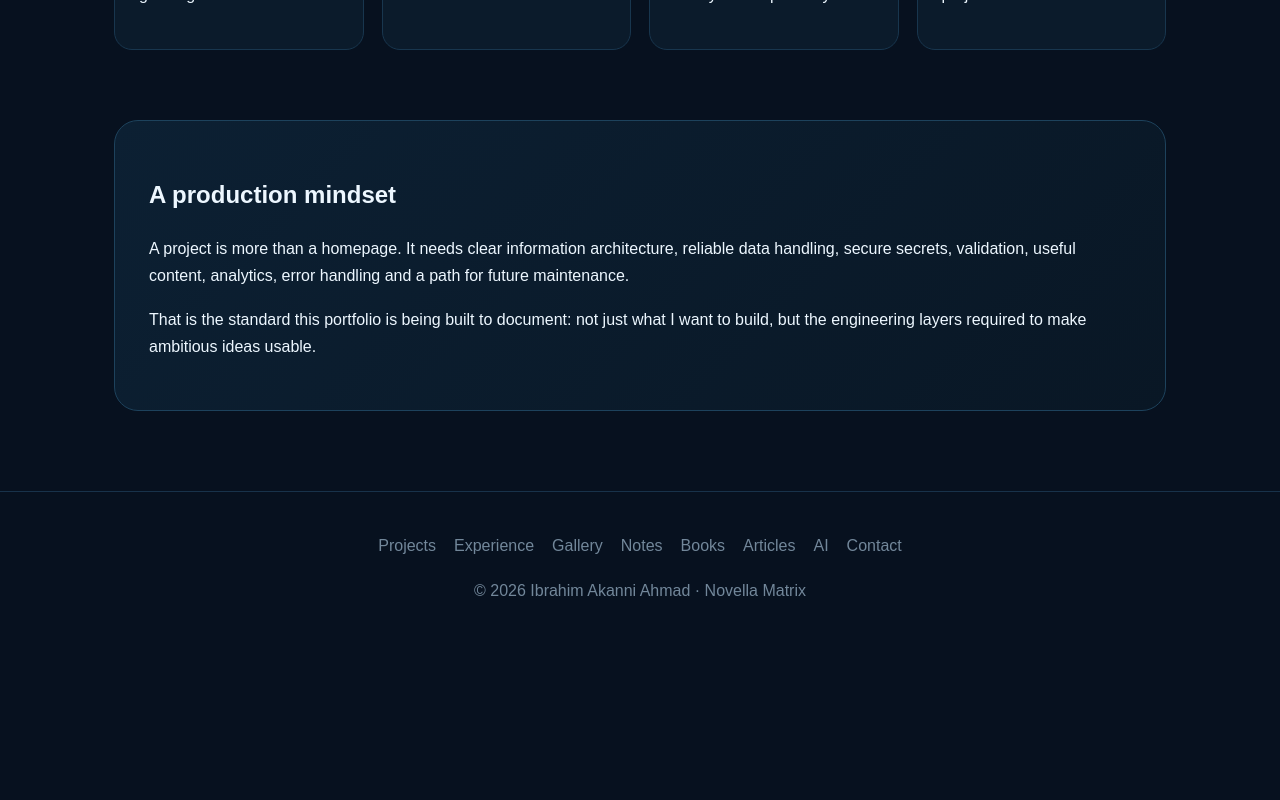
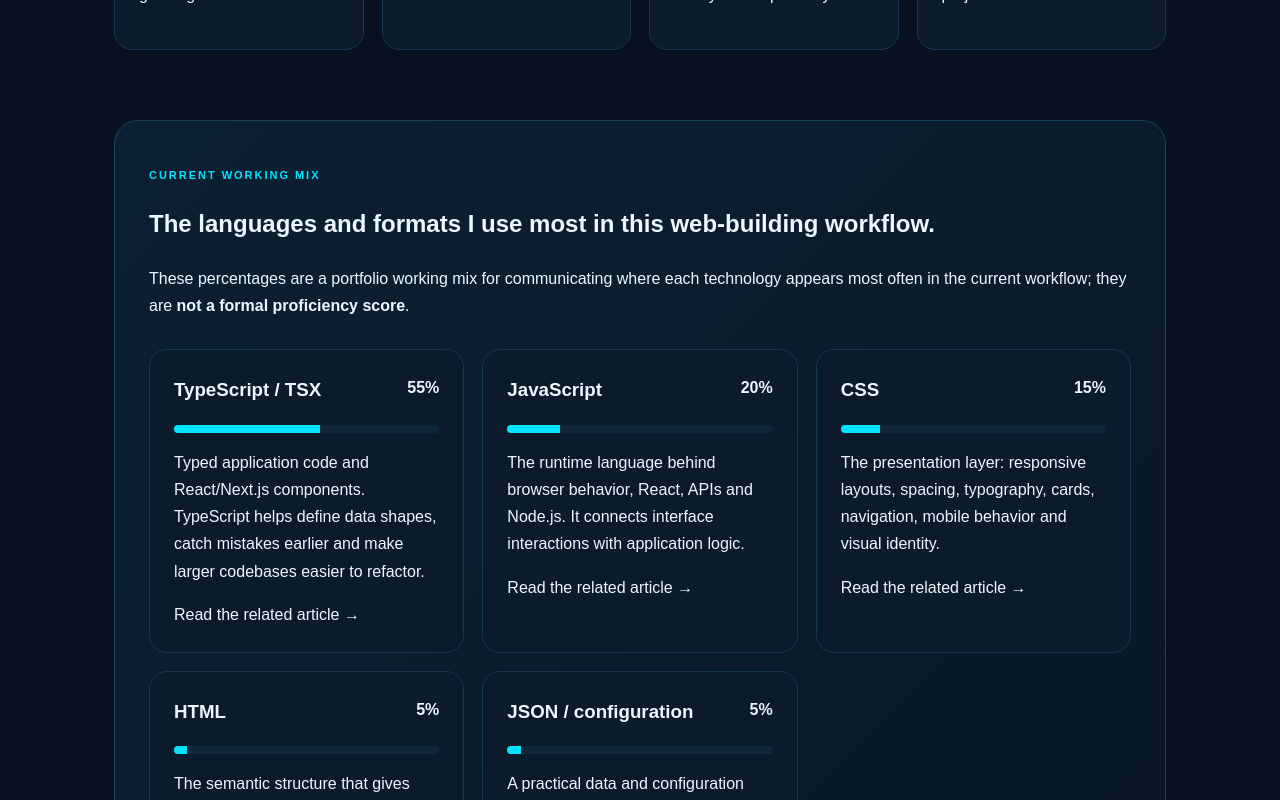
Before and after one commit to Stevebook001/Akode, a Next.js app: page /experience in a window 1280 px wide. Shown: the part 980-1780 px from the top of the page. Before the commit the page ends 1624 px from the top, so only its background shows below. Built offline with nearby package versions, Linux system fonts and the light colour scheme.

Commit message:
Add working language mix and language learning links

```diff
--- a/app/experience/page.tsx
+++ b/app/experience/page.tsx
@@ -11,9 +11,18 @@ const areas = [
   ["Learning by shipping", "Turning real build problems into documentation, reusable patterns and better decisions for the next project."],
 ];
 
+const stack = [
+  ["TypeScript / TSX", 55, "Typed application code and React/Next.js components. TypeScript helps define data shapes, catch mistakes earlier and make larger codebases easier to refactor.", "/blog/why-typescript-matters-in-modern-web-products"],
+  ["JavaScript", 20, "The runtime language behind browser behavior, React, APIs and Node.js. It connects interface interactions with application logic.", "/blog/what-javascript-does-beyond-the-interface"],
+  ["CSS", 15, "The presentation layer: responsive layouts, spacing, typography, cards, navigation, mobile behavior and visual identity.", "/blog/javascript-typescript-css-and-html-in-my-stack"],
+  ["HTML", 5, "The semantic structure that gives pages headings, links, forms and content that browsers, users and search crawlers can understand.", "/blog/javascript-typescript-css-and-html-in-my-stack"],
+  ["JSON / configuration", 5, "A practical data and configuration format used around package metadata, structured settings, API payloads and tooling.", "/blog/javascript-typescript-css-and-html-in-my-stack"],
+];
+
 export default function Experience() { return <main className="page">
   <p className="eyebrow">EXPERIENCE & PRACTICE</p><h1>From idea to deployed system.</h1>
   <p className="lead">My work sits at the intersection of software, AI, publishing and digital product building. The common thread is learning by turning ideas into real systems.</p>
   <div className="grid">{areas.map(([title,text]) => <article className="card" key={title}><h2>{title}</h2><p>{text}</p></article>)}</div>
+  <section className="feature"><p className="eyebrow">CURRENT WORKING MIX</p><h2>The languages and formats I use most in this web-building workflow.</h2><p>These percentages are a portfolio working mix for communicating where each technology appears most often in the current workflow; they are <strong>not a formal proficiency score</strong>.</p><div className="grid">{stack.map(([name,pct,description,href]) => <article className="card" key={name}><div style={{display:"flex",justifyContent:"space-between",gap:12}}><h3>{name}</h3><strong>{pct}%</strong></div><div style={{height:8,background:"#10263a",borderRadius:99,overflow:"hidden"}}><div style={{width:pct+"%",height:"100%",background:"#00e5ff"}} /></div><p>{description}</p><a href={href}>Read the related article →</a></article>)}</div></section>
   <section className="feature"><h2>A production mindset</h2><p>A project is more than a homepage. It needs clear information architecture, reliable data handling, secure secrets, validation, useful content, analytics, error handling and a path for future maintenance.</p><p>That is the standard this portfolio is being built to document: not just what I want to build, but the engineering layers required to make ambitious ideas usable.</p></section>
 </main>; }
```
